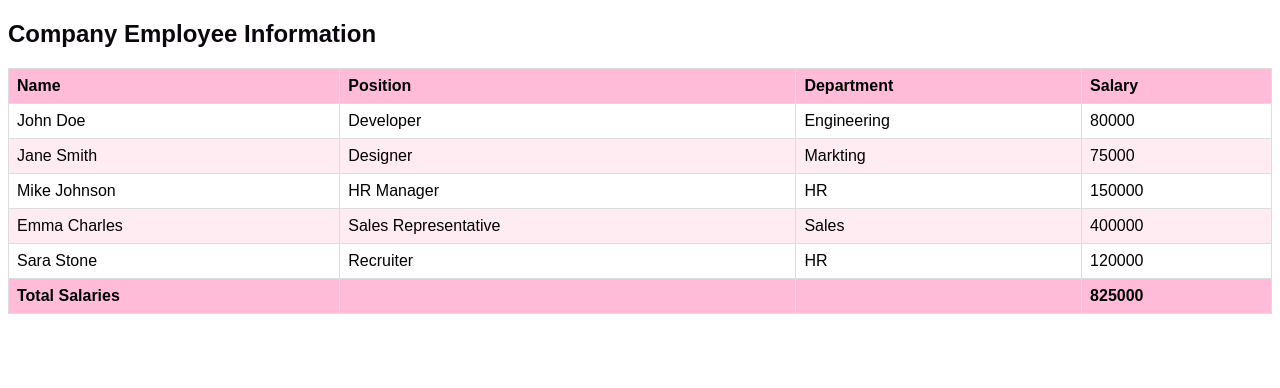
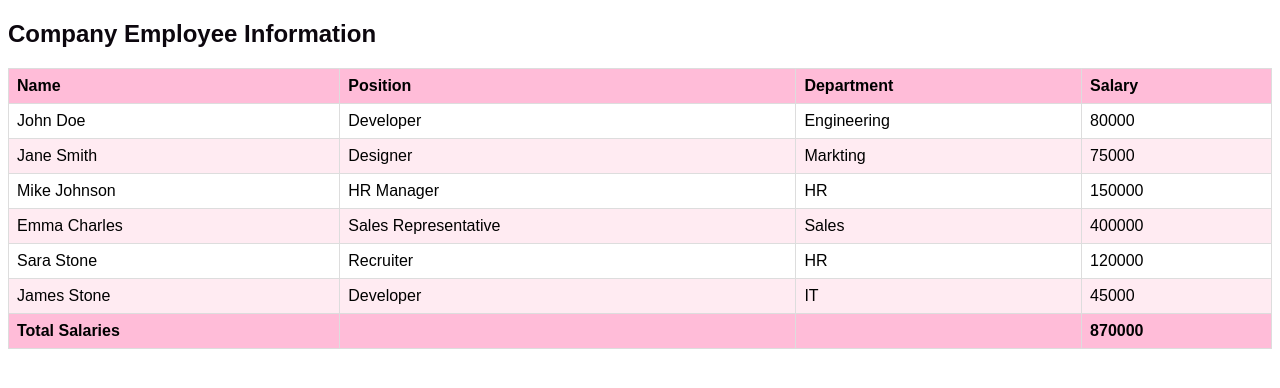
Before and after one commit to NorahACS/myfirstrepository, a plain HTML site: page index.html in a window 1280 px wide. Drawn offline with Linux system fonts and the light colour scheme.

Commit message:
added developer person

```diff
--- a/index.html
+++ b/index.html
@@ -79,6 +79,13 @@ h2{
       <td>HR</td>
       <td>120000</td>
     </tr>
+    </tr>
+      <tr>
+      <td>James Stone</td>
+      <td>Developer</td>
+      <td>IT</td>
+      <td>45000</td>
+    </tr>
   </tbody>
 </table>
 <script>
```
